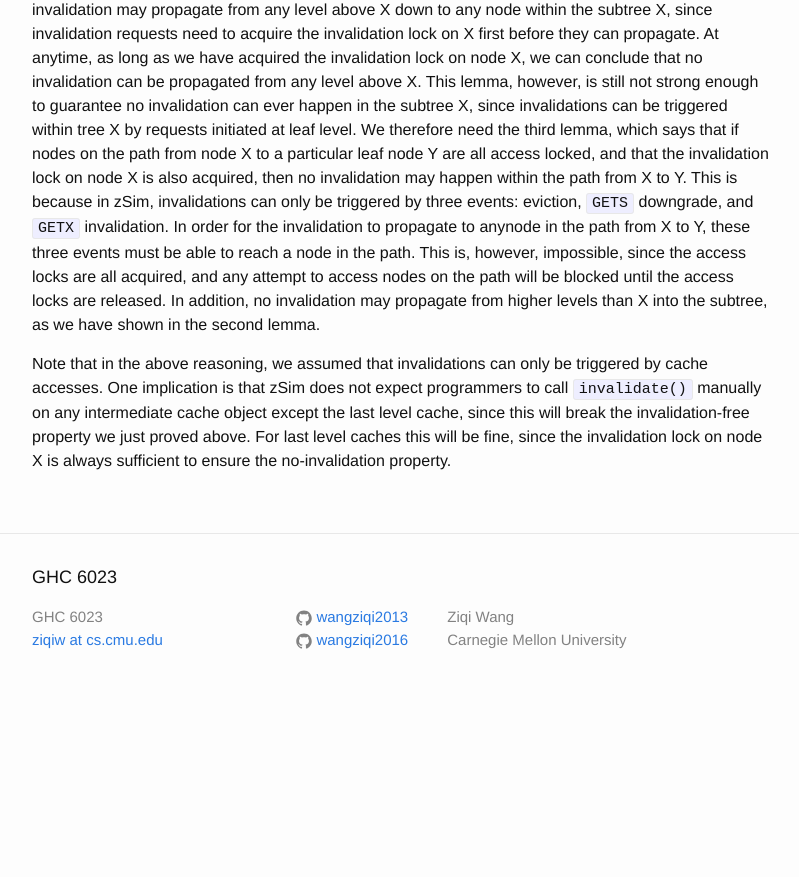
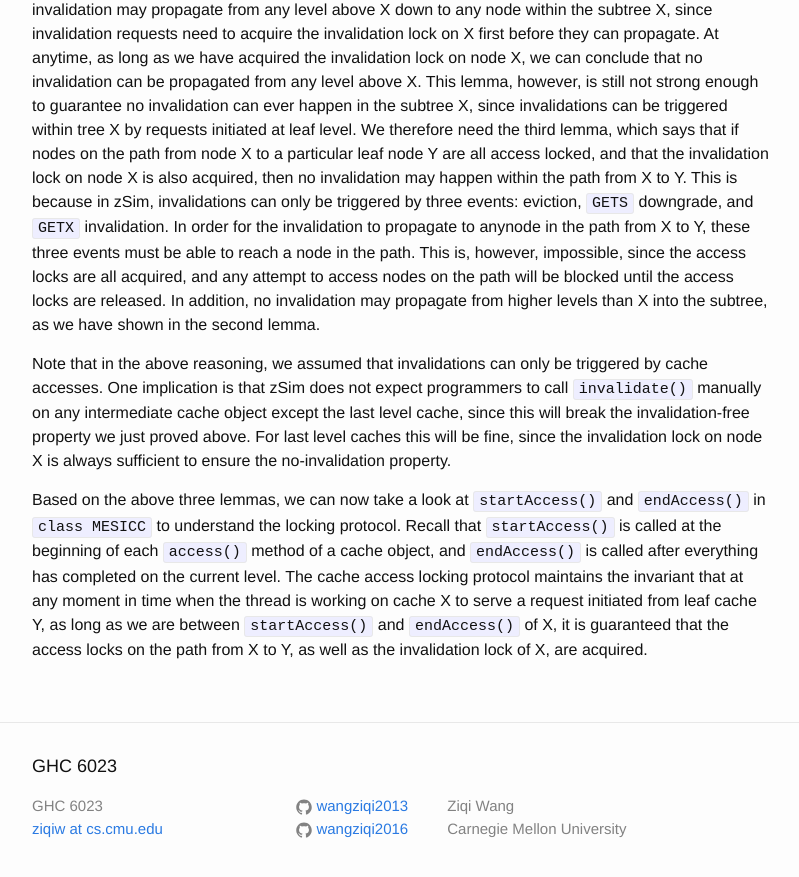
Before and after one commit to wangziqi2013/wangziqi2013.github.io, a Jekyll site: the page built from _posts/2020-01-09-understand-zsim-cache-cc.markdown, in a window 1280 px wide and 900 px high, scrolled down 5575 px. Shown: the top 877 px of the window, without its empty margins (238-1037 px from the left). Built offline with Jekyll 4.4.1, drawn with Linux system fonts in a browser that asks for light colours; before the commit the page ends 6286 px from its top, so only the background shows below that.

Commit message:
Adding inv

```diff
--- a/_posts/2020-01-09-understand-zsim-cache-cc.markdown
+++ b/_posts/2020-01-09-understand-zsim-cache-cc.markdown
@@ -225,3 +225,10 @@ Note that in the above reasoning, we assumed that invalidations can only be trig
 is that zSim does not expect programmers to call `invalidate()` manually on any intermediate cache object except the last
 level cache, since this will break the invalidation-free property we just proved above. For last level caches this will
 be fine, since the invalidation lock on node X is always sufficient to ensure the no-invalidation property.
+
+Based on the above three lemmas, we can now take a look at `startAccess()` and `endAccess()` in `class MESICC` to understand
+the locking protocol. Recall that `startAccess()` is called at the beginning of each `access()` method of a cache object,
+and `endAccess()` is called after everything has completed on the current level. The cache access locking protocol
+maintains the invariant that at any moment in time when the thread is working on cache X to serve a request initiated from
+leaf cache Y, as long as we are between `startAccess()` and `endAccess()` of X, it is guaranteed that the access locks on
+the path from X to Y, as well as the invalidation lock of X, are acquired.
```
